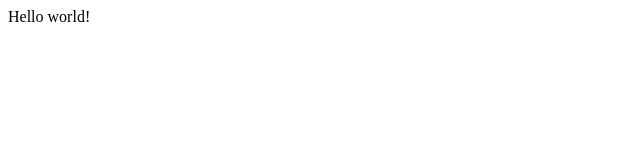
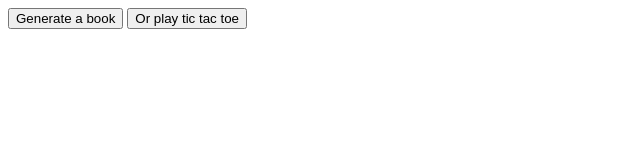
Before and after one commit to sorchawalsh/randomgenerator, a plain HTML site: page index.html in a window 1280 px wide. Shown: the whole page, without its empty margins (0-640 px from the left). Drawn offline with Linux system fonts and the light colour scheme.

Commit message:
Update index.html

```diff
--- a/index.html
+++ b/index.html
@@ -7,6 +7,8 @@
     <title>Generate</title>
 </head>
 <body>
-    Hello world!
+    <button id=books>Generate a book</button>
+    <button id=tictactoe>Or play tic tac toe </button>
+    <script src="myscript.js"></script>
 </body>
 </html>
```
